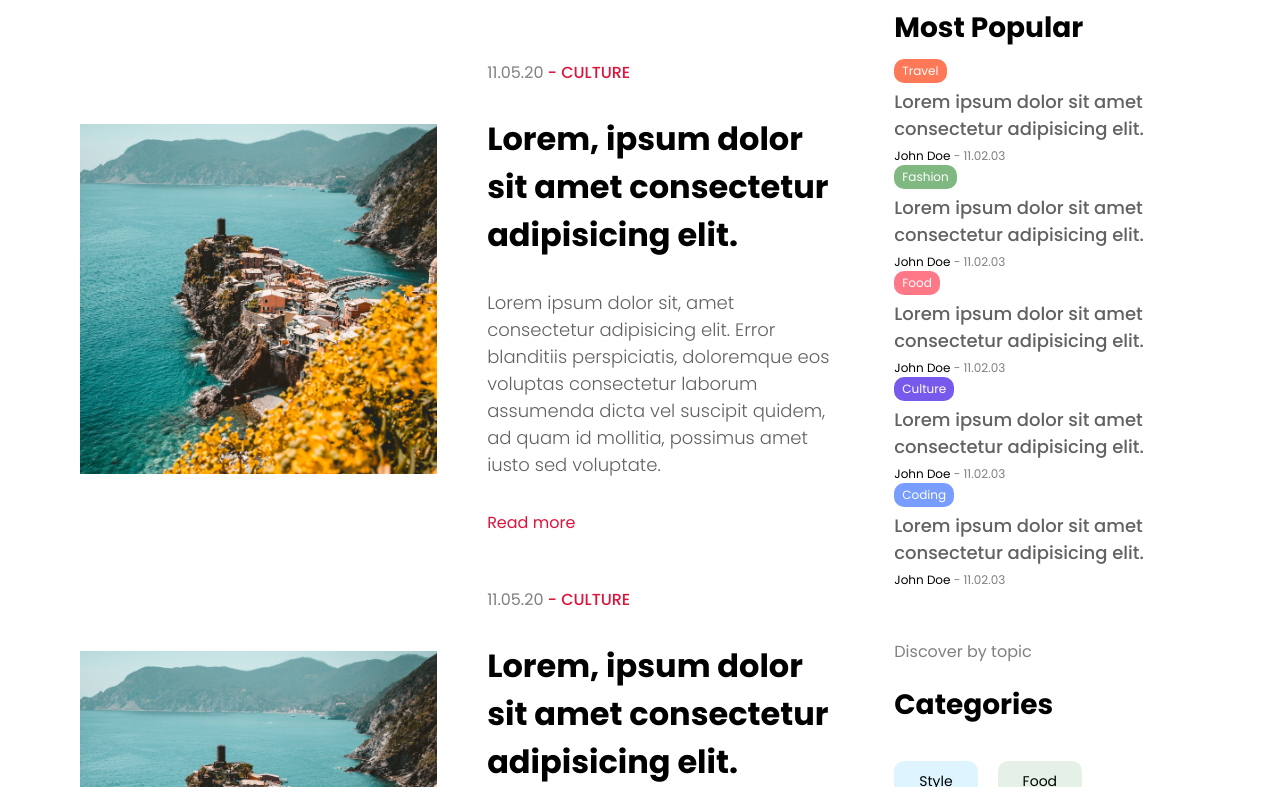
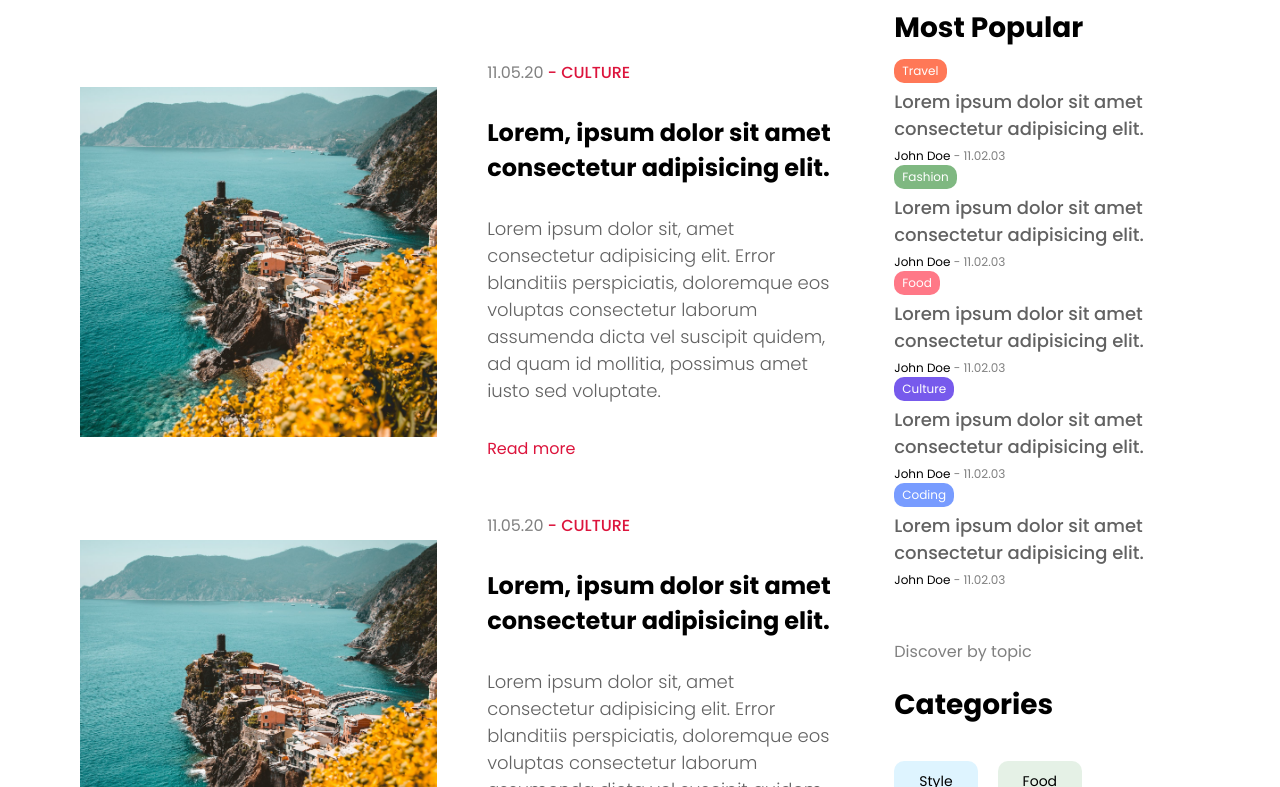
Before and after one commit to FREDVUNI/next-blog, a Next.js app: page / in a window 1280 px wide. Shown: the part 1113-1900 px from the top of the page. Built offline with nearby package versions, Linux system fonts and the light colour scheme.

Commit message:
chore: adjust the articles card

```diff
--- a/src/components/card/Card.jsx
+++ b/src/components/card/Card.jsx
@@ -15,7 +15,7 @@
           <span className={styles.category}> - CULTURE</span>
         </div>
         <Link href={"/"}>
-          <h1>Lorem, ipsum dolor sit amet consectetur adipisicing elit.</h1>
+          <h2>Lorem, ipsum dolor sit amet consectetur adipisicing elit.</h2>
         </Link>
         <p className={styles.desc}>
           Lorem ipsum dolor sit, amet consectetur adipisicing elit. Error
```
